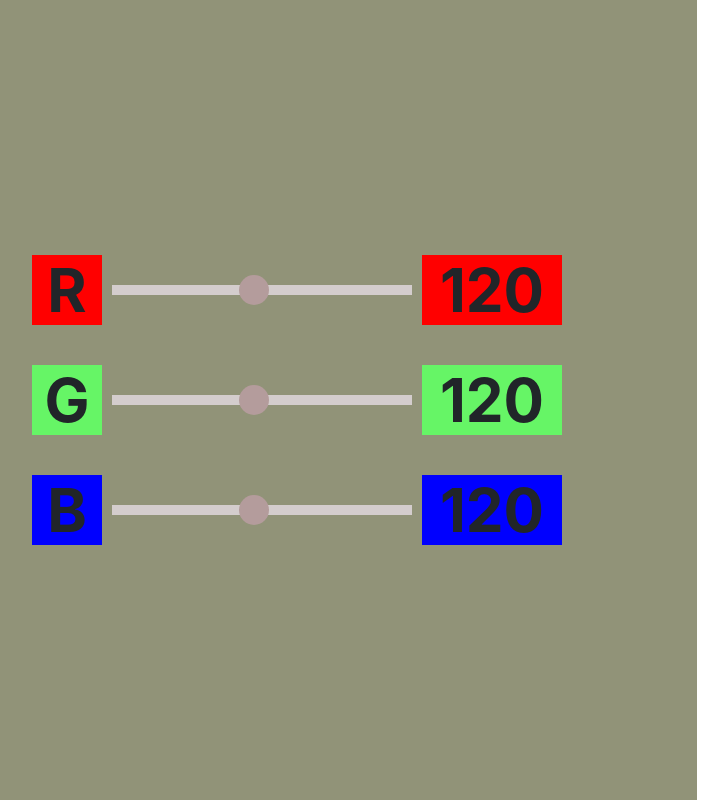
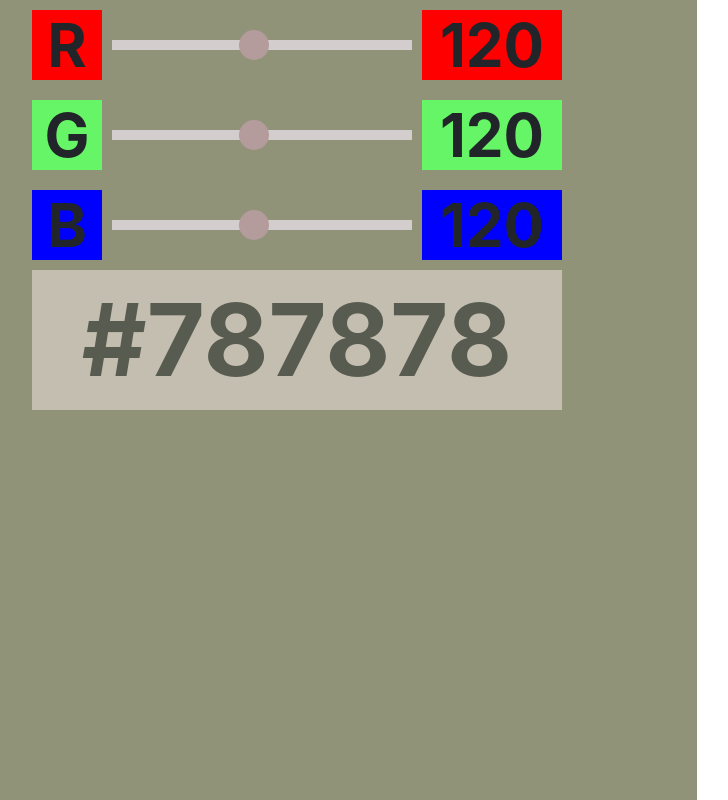
Before and after one commit to onlyjackfrost/onlyjackfrost.github.io, a plain HTML site: page Final/hexConverter/index.html in a window 1280 px wide. Shown: the whole page, without its empty margins (103-831 px from the left). Drawn offline with nearby package versions, Linux system fonts and the light colour scheme.

Commit message:
hex element

```diff
--- a/Final/hexConverter/index.html
+++ b/Final/hexConverter/index.html
@@ -13,25 +13,26 @@
 </head>
 
 <body>
-    <div class="window d-flex align-self-center align-items-center">
+    <div class="window d-flex flex-column align-self-center align-items-center">
         <div class="container align-self-center">
-            <div class="colorBuilder d-flex flex-row flex-nowrap justify-content-center align-items-center">
+            <div class="colorBuilder d-flex flex-row flex-nowrap justify-content-between align-items-center">
                 <div class="colorTitle R">R</div>
                 <input type="range" min="0" max="255" step="1" value="120" data-index="1">
                 <div class="colorValue redValue R">120</div>
             </div>
 
-            <div class="colorBuilder d-flex flex-row flex-nowrap justify-content-center align-items-center">
+            <div class="colorBuilder d-flex flex-row flex-nowrap justify-content-between align-items-center">
                 <div class="colorTitle G">G</div>
                 <input type="range" min="0" max="255" step="1" value="120" data-index="2">
                 <div class="colorValue greenValue G">120</div>
             </div>
 
-            <div class="colorBuilder d-flex flex-row flex-nowrap justify-content-center align-items-center">
+            <div class="colorBuilder d-flex flex-row flex-nowrap justify-content-between align-items-center">
                 <div class="colorTitle B">B</div>
                 <input type="range" min="0" max="255" step="1" value="120" data-index="3">
                 <div class="colorValue blueValue B">120</div>
             </div>
+            <div class="hex">#787878</div>
         </div>
     </div>
 
--- a/Final/hexConverter/index.js
+++ b/Final/hexConverter/index.js
@@ -9,6 +9,7 @@ const greenValue = document.querySelector('.greenValue')
 const blueValue = document.querySelector('.blueValue')
 
 const sliders = document.querySelectorAll('input')
+const hex = document.querySelector('.hex')
 
 
 sliders.forEach((slider)=>{
@@ -28,6 +29,8 @@ const changeColorValue = (target, value)=>{
 const calculateAndSetHexValue = ()=>{
     const [r,g,b] = [redValue.innerHTML, greenValue.innerHTML, blueValue.innerHTML]
     const hexValue = fullColorHex(r,g,b)
+
+    hex.innerHTML = `#${hexValue}`
     return hexValue
 }
 
--- a/Final/hexConverter/style.css
+++ b/Final/hexConverter/style.css
@@ -7,10 +7,22 @@
     height:100vh;
 }
 
+.container {
+    width:70%
+}
 .colorBuilder{
     padding:10px 0;
 }
-
+.hex{
+    background-color: rgb(247, 234, 234) ;
+    opacity:0.5;
+    width:100%;
+    height:140px;
+    font-size: 100px;
+    font-weight: bolder;
+    text-align: center;
+    line-height: 140px;
+}
 .colorTitle{
     width: 70px;
     height: 70px;
@@ -18,7 +30,7 @@
     font-size: 60px;
     font-weight: bolder;
     text-align: center;
-    margin:10px;
+    margin-right:10px;
 }
 
 .colorValue{
@@ -28,7 +40,7 @@
     font-size: 60px;
     font-weight: bolder;
     text-align: center;
-    margin:10px;
+    margin-left:10px;
 }
 
 .R{
```
